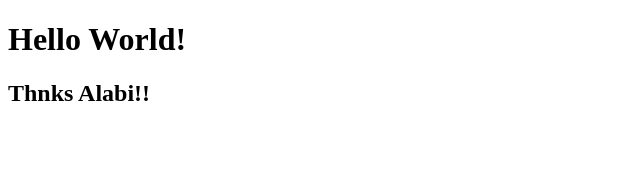
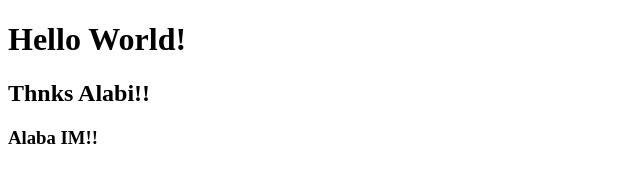
Before and after one commit to AElozinoLopez/composition, a plain HTML site: page index.html in a window 1280 px wide. Shown: the whole page, without its empty margins (0-640 px from the left). Drawn offline with Linux system fonts and the light colour scheme.

Commit message:
Added Alama IM

```diff
--- a/index.html
+++ b/index.html
@@ -9,5 +9,7 @@
         <h1>Hello World!</h1>
 
         <h2>Thnks Alabi!!</h2>
+
+        <h3>Alaba IM!!</h3>
     </body>
 </html>
```
